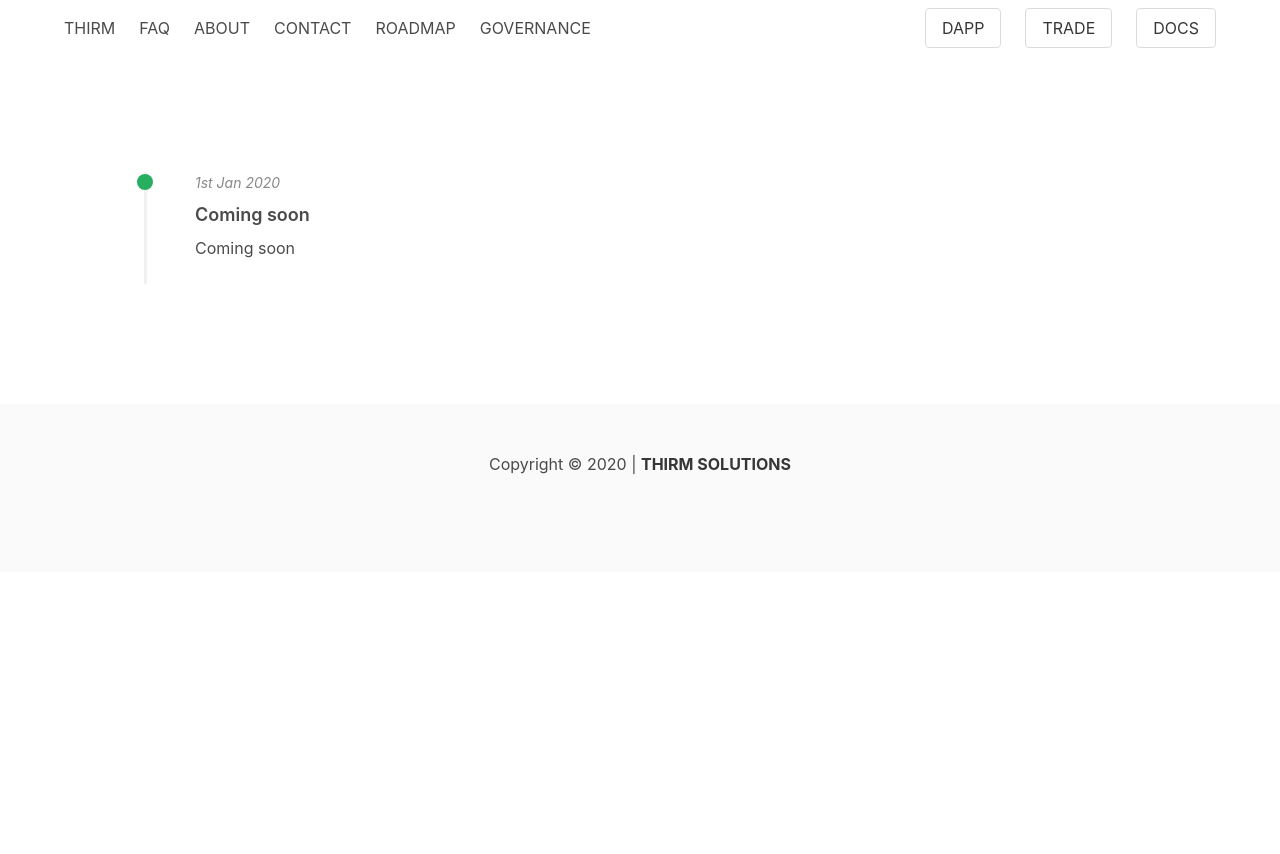
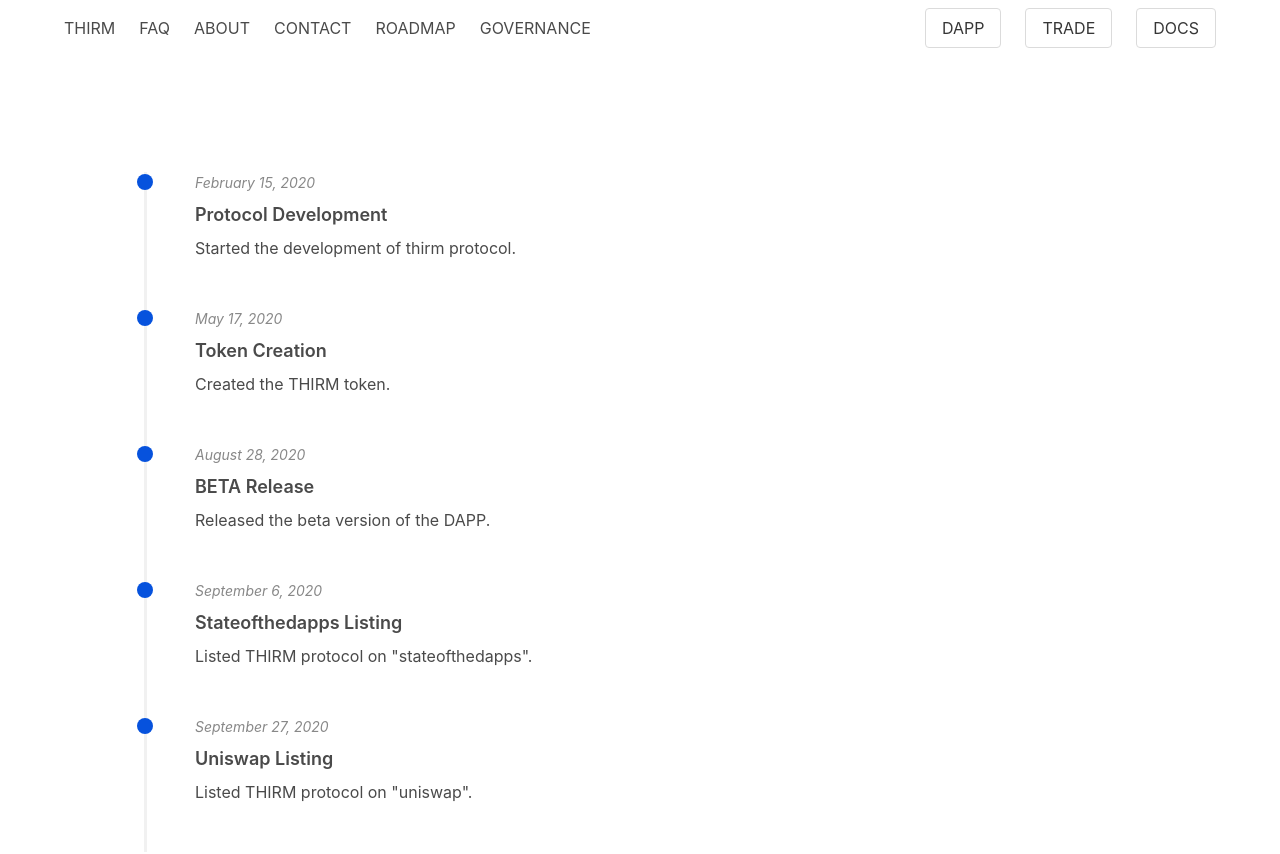
Before and after one commit to SuhailCM/thirmprotocol.github.io, a Vue app: page /roadmap in a window 1280 px wide. Shown: the top 854 px of the page. Before the commit the page ends 800 px from the top, so only its background shows below. Built offline with nearby package versions, Linux system fonts and the light colour scheme; what vue-plugin-load-script would draw is missing.

Commit message:
roadmap updated

```diff
--- a/src/x/roadmap.vue
+++ b/src/x/roadmap.vue
@@ -29,13 +29,12 @@
   margin-top: 120px;
 }
 .roadmap .roadmap-list {
-  margin-bottom: 48px;
+  padding-bottom: 24px;
   border-left: 3px solid #f1f1f1;
   padding-left: 24px;
 }
 
 .roadmap .roadmap-list li{
-  margin-bottom: 24px;
   position: relative;
   padding-bottom: 24px;
   padding-left: 24px;
@@ -46,7 +45,7 @@
   width: 16px;
   height: 16px;
   position: absolute;
-  background-color: #27ae60;
+  background-color: #0652DD;
   top: 2px;
   left: -34px;
   border-radius: 50%;
@@ -72,11 +71,36 @@ export default {
 	data() {
 		return {
 			roadmaps: [
-				{
-					title: 'Coming soon',
-					date: '1st Jan 2020',
-          description: 'Coming soon'
-				}
+
+        {
+					title: 'Protocol Development',
+					date: 'February 15, 2020',
+          description: 'Started the development of thirm protocol.'
+				},
+
+        {
+					title: 'Token Creation',
+					date: 'May 17, 2020',
+          description: 'Created the THIRM token.'
+				},
+
+        {
+					title: 'BETA Release',
+					date: 'August 28, 2020',
+          description: 'Released the beta version of the DAPP.'
+				},
+
+        {
+					title: 'Stateofthedapps Listing',
+					date: 'September 6, 2020',
+          description: 'Listed THIRM protocol on "stateofthedapps".'
+				},
+
+        {
+					title: 'Uniswap Listing',
+					date: 'September 27, 2020',
+          description: 'Listed THIRM protocol on "uniswap".'
+				},
 			],
 		};
 	},
```
